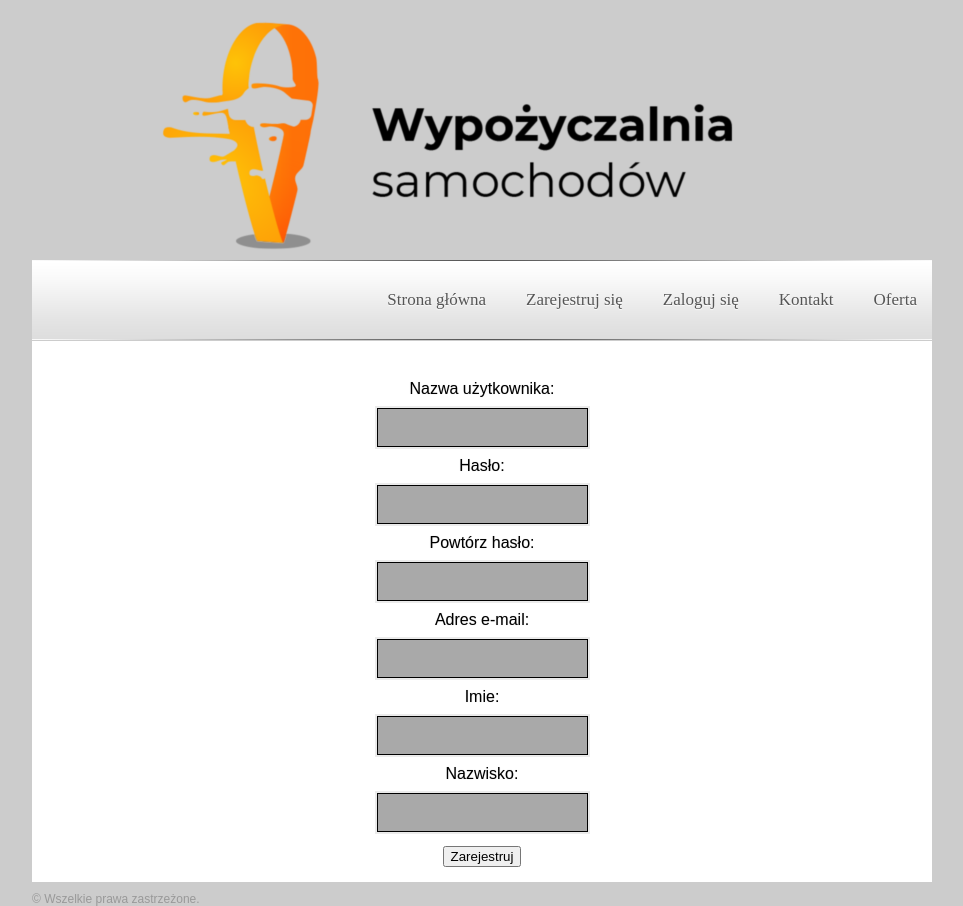
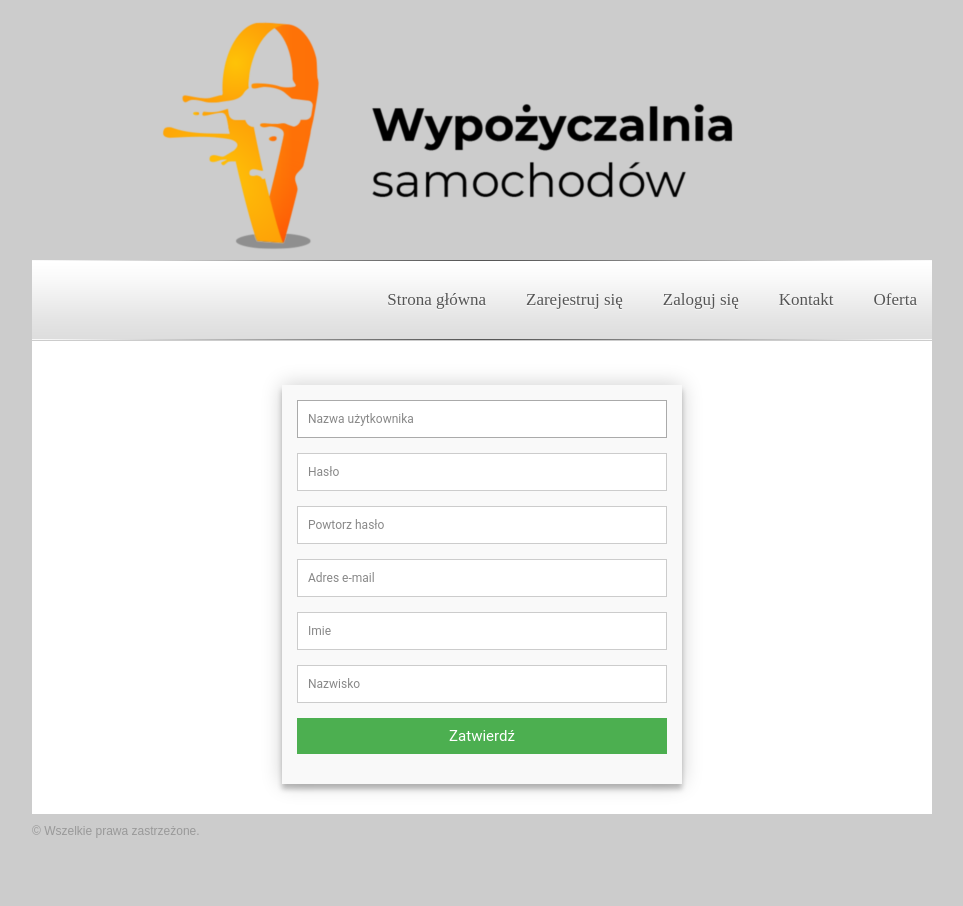
Before and after one commit to mocw/wypozyczalnia, a PHP site: page /index.php?action=rejestracja in a window 1280 px wide. Shown: the whole page, without its empty margins (158-1121 px from the left). After the commit the page ends 838 px from the top, so only its background shows below. Run offline with PHP 8.4, Linux system fonts and the light colour scheme.

Commit message:
nowy formularz rej

```diff
--- /dev/null
+++ b/css/formularz.css
@@ -0,0 +1,128 @@
+
+
+.container {
+  max-width: 400px;
+  width: 100%;
+  margin: 0 auto;
+  position: relative;
+}
+
+#contact input[type="username"],
+#contact input[type="password"],
+#contact input[type="text"],
+#contact input[type="email"],
+#contact input[type="tel"],
+#contact input[type="url"],
+#contact textarea,
+#contact button[type="submit"] {
+  font: 400 12px/16px "Roboto", Helvetica, Arial, sans-serif;
+}
+
+#contact {
+  background: #F9F9F9;
+  padding: 15px;
+  margin: 30px 0;
+  box-shadow: 0 0 20px 0 rgba(0, 0, 0, 0.2), 0 5px 5px 0 rgba(0, 0, 0, 0.24);
+}
+
+#contact h3 {
+  display: block;
+  font-size: 30px;
+  font-weight: 300;
+  margin-bottom: 10px;
+}
+
+#contact h4 {
+  margin: 5px 0 15px;
+  display: block;
+  font-size: 13px;
+  font-weight: 400;
+}
+
+fieldset {
+  border: medium none !important;
+  margin: 0 0 10px;
+  min-width: 100%;
+  padding: 0;
+  width: 100%;
+}
+
+#contact input[type="username"],
+#contact input[type="password"],
+#contact input[type="text"],
+#contact input[type="email"],
+#contact input[type="tel"],
+#contact input[type="url"],
+#contact input[type="password"],
+#contact textarea {
+  width: 100%;
+  border: 1px solid #ccc;
+  background: #FFF;
+  margin: 0 0 5px;
+  padding: 10px;
+}
+
+#contact input[type="text"]:hover,
+#contact input[type="email"]:hover,
+#contact input[type="tel"]:hover,
+#contact input[type="url"]:hover,
+#contact textarea:hover {
+  -webkit-transition: border-color 0.3s ease-in-out;
+  -moz-transition: border-color 0.3s ease-in-out;
+  transition: border-color 0.3s ease-in-out;
+  border: 1px solid #aaa;
+}
+
+#contact textarea {
+  height: 100px;
+  max-width: 100%;
+  resize: none;
+}
+
+#contact button[type="submit"] {
+  cursor: pointer;
+  width: 100%;
+  border: none;
+  background: #4CAF50;
+  color: #FFF;
+  margin: 0 0 5px;
+  padding: 10px;
+  font-size: 15px;
+}
+
+#contact button[type="submit"]:hover {
+  background: #43A047;
+  -webkit-transition: background 0.3s ease-in-out;
+  -moz-transition: background 0.3s ease-in-out;
+  transition: background-color 0.3s ease-in-out;
+}
+
+#contact button[type="submit"]:active {
+  box-shadow: inset 0 1px 3px rgba(0, 0, 0, 0.5);
+}
+
+.copyright {
+  text-align: center;
+}
+
+#contact input:focus,
+#contact textarea:focus {
+  outline: 0;
+  border: 1px solid #aaa;
+}
+
+::-webkit-input-placeholder {
+  color: #888;
+}
+
+:-moz-placeholder {
+  color: #888;
+}
+
+::-moz-placeholder {
+  color: #888;
+}
+
+:-ms-input-placeholder {
+  color: #888;
+}
--- a/index.php
+++ b/index.php
@@ -13,6 +13,8 @@ session_start();
  <link rel="stylesheet" type="text/css" href="css/slider.css" />
  <link rel="stylesheet" type="text/css" href="css/panel_log.css" />
  <link rel="stylesheet" type="text/css" href="css/offer.css" />
+ <link rel="stylesheet" type="text/css" href="css/menu.css" />
+ <link rel="stylesheet" type="text/css" href="css/formularz.css" />
 </head>
 
 <body>
@@ -59,7 +61,8 @@ switch($site) {
   case 'accountmgm' : include 'zarzadzaniekontem.php'; break;
   case 'forgottenpassword' : include 'includes/forgottenpassword.php'; break;
   case 'remindpassword' : include 'includes/remindpassword.php'; break;
-  case 'carreserv' : include 'carreservation.php'; break;
+  case 'carreserv' : include 'rezerwacje/carreservation.php'; break;
+  case 'addCar' : include 'carOperations/addCar.php'; break;
 }
 
 ?>
--- a/rejestracja.php
+++ b/rejestracja.php
@@ -1,6 +1,40 @@
 <?php
 if(!isset($_SESSION['uID']))
-echo '<center><form method="POST" action="index.php?action=register" accept-charset="character_set">
+echo '
+<div class="container">
+<form id="contact" method="POST" action="index.php?action=register" accept-charset="character_set">
+<fieldset>
+      <input placeholder="Nazwa użytkownika" name="username" type="text" tabindex="1" required autofocus>
+</fieldset>
+<fieldset>
+      <input placeholder="Hasło" name="password" type="password" tabindex="1" required autofocus>
+</fieldset>
+<fieldset>
+      <input placeholder="Powtorz hasło" name="password-rpt" type="password" tabindex="1" required autofocus>
+</fieldset>
+<fieldset>
+      <input placeholder="Adres e-mail" name="email" type="email" tabindex="1" required autofocus>
+</fieldset>
+<fieldset>
+      <input placeholder="Imie" name="imie" type="text" tabindex="1" required autofocus>
+</fieldset>
+<fieldset>
+      <input placeholder="Nazwisko" name="nazwisko" type="text" tabindex="1" required autofocus>
+</fieldset>
+<fieldset>
+      <button name="reg-submit" type="submit" id="contact-submit" data-submit="...Sending">Zatwierdź</button>
+</fieldset>
+</div>
+</form>
+';
+else  header('Location: index.php?action=home');
+?>
+
+
+
+
+<!---
+<center><form method="POST" action="index.php?action=register" accept-charset="character_set">
 <label for="username">Nazwa użytkownika:</label>
 <input type="text" id="username" name="username">
 <label for="password">Hasło:</label>
@@ -17,6 +51,5 @@ echo '<center><form method="POST" action="index.php?action=register" accept-char
 </br>
 <input type="submit" name="reg-submit" value="Zarejestruj">
 </div>
-</form></center>';
-else  header('Location: index.php?action=home');
-?>
+</form></center>
+-->
--- a/carreservation.php
+++ b/rezerwacje/carreservation.php
@@ -1,16 +1,15 @@
 <?php
-if(isset($_POST['car'])) {
+if(isset($_POST['carID'])) {
     if(!isset($_SESSION['uID']))
     {
         $_SESSION['doZalogowania'] = 1;
         echo '<p class="alert">Musisz się zalogować!</p>';
         require 'logowanie.php';
-        //header('Location: index.php?action=logowanie');
     }
         else
         {
             echo '<center></br>OK</center>';
-            echo '<center>',$_POST['car'],'</center>';
+            echo '<center>',$_POST['carID'],'</center>';
 
         }
     }
```
Also changed, not shown: carOperations/addCar.php (added, +19 -0 lines), css/menu.css (added, +66 -0 lines), includes/employeepanel.php (+16 -1 lines), oferta.php (+2 -2 lines), images/naszaflota-5os-up.png (added), images/toBase/citigo.png (added), images/toBase/megane.png (added), images/zafira-old.png (added).
